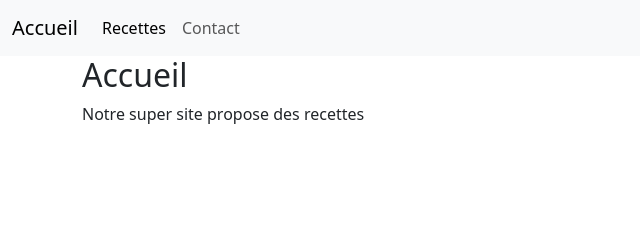
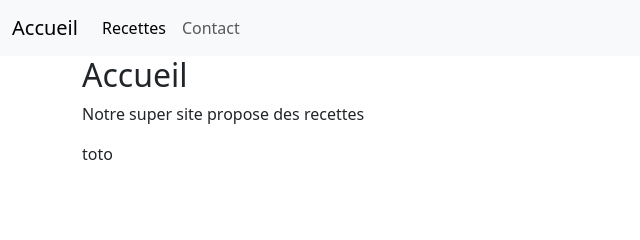
Before and after one commit to owantdelhiver/tp_boostrap, a plain HTML site: page index.html in a window 1280 px wide. Shown: the top 240 px of the page, 0-640 px from the left. Drawn offline with nearby package versions, Linux system fonts and the light colour scheme.

Commit message:
ajout de toto

```diff
--- a/index.html
+++ b/index.html
@@ -34,6 +34,7 @@
         <h2 id="title-home">Accueil</h2>
 
         <p>Notre super site propose des recettes</p>
+        <p>toto</p>
       </div>
     </main>
 
```
